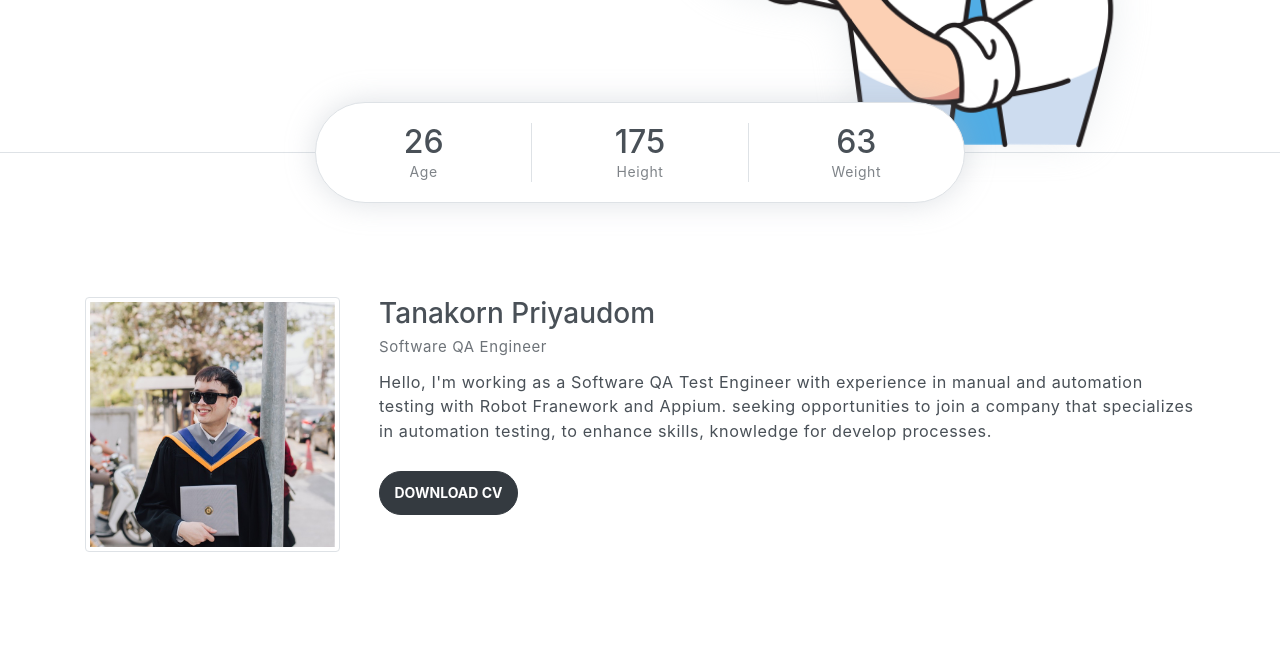
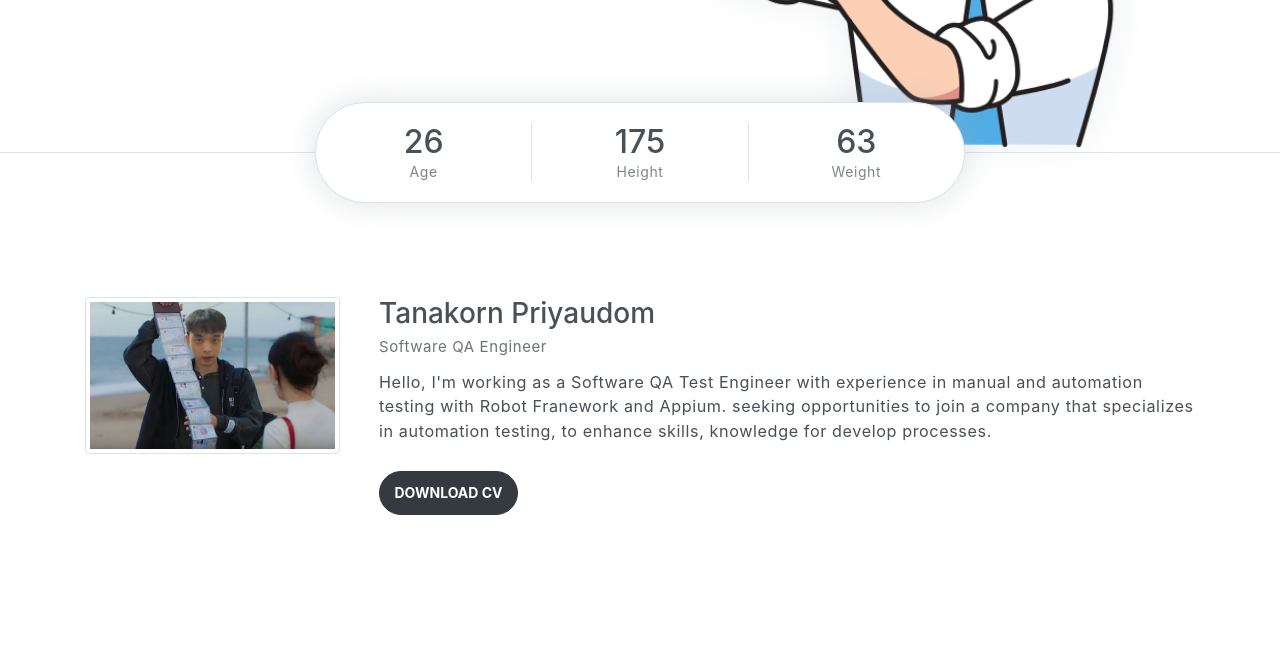
Before and after one commit to tnknkt/tnknkt.github.io, a website: page port/index.html in a window 1280 px wide. Shown: the part 599-1271 px from the top of the page. Drawn offline with Linux system fonts and the light colour scheme.

Commit message:
update new profile image

```diff
--- a/port/index.html
+++ b/port/index.html
@@ -104,7 +104,7 @@
         <div class="container mt-5">
             <div class="row text-center text-md-left">
                 <div class="col-md-3">
-                    <img src="assets/imgs/fiat.jpeg" alt="" class="img-thumbnail mb-4">
+                    <img src="assets/imgs/fiat.jpg" alt="" class="img-thumbnail mb-4">
                 </div>
                 <div class="pl-md-4 col-md-9">
                     <h6 class="title">Tanakorn Priyaudom</h6>
```
Also changed, not shown: port/assets/imgs/fiat.JPG (added).
